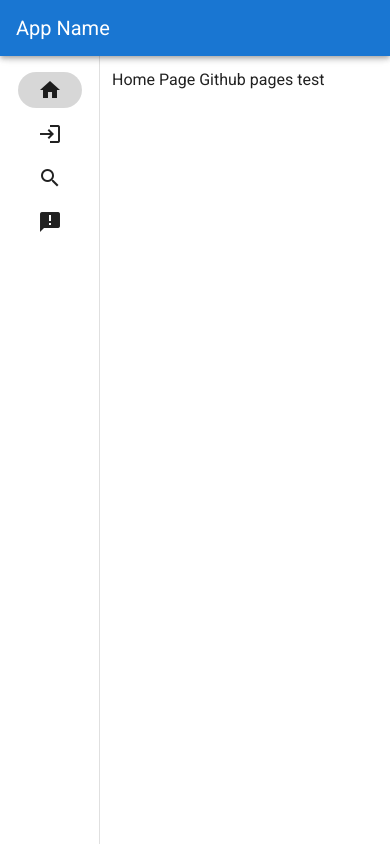
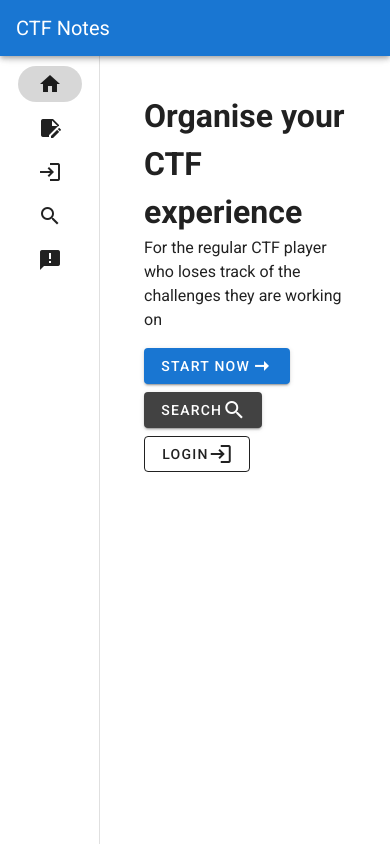
Before and after one commit to mug1wara26/CS6131-Websites, a Vue app: page / in a window 390 px wide. Built offline with nearby package versions, Linux system fonts and the light colour scheme.

Commit message:
responsive design for nav bar and started landing page

```diff
--- a/src/App.vue
+++ b/src/App.vue
@@ -7,25 +7,31 @@
         dark
     >
 
+      <!-- The nav bar icon is only present on mobile, where a temporary overlay will appear on click -->
+      <!-- This is not needed on desktop, as there is more than enough space for a mini nav bar-->
+      <v-app-bar-nav-icon v-if="isMobile" @click.stop="drawer = !drawer"></v-app-bar-nav-icon>
+
       <v-toolbar-title>
-        App Name
+        CTF Notes
       </v-toolbar-title>
 
     </v-app-bar>
 
+
     <v-navigation-drawer
-        permanent
+        v-model="drawer"
+        :permanent.sync="isNotMobile"
         app
         clipped
+        :mini-variant.sync="isNotMobile"
+        :temporary.sync="isMobile"
         mini-variant-width="100px"
-        mini-variant
         absolute
     >
       <v-list dense nav>
         <v-tooltip bottom v-for="item in routes" :key="item.name">
           <template v-slot:activator="{ on, attrs }">
             <v-list-item>
-              <v-list-item-icon>
               <v-btn
                   :to="item.route"
                   text
@@ -37,8 +43,11 @@
                 <v-icon>
                   {{ item.icon }}
                 </v-icon>
+
+                <v-list-item-content class="ml-2" v-if="isMobile">
+                  <v-list-item-title>{{ item.name }}</v-list-item-title>
+                </v-list-item-content>
               </v-btn>
-              </v-list-item-icon>
 
             </v-list-item>
           </template>
@@ -48,7 +57,7 @@
     </v-navigation-drawer>
 
 
-    <v-main>
+    <v-main class="mx-8 my-6">
       <router-view/>
     </v-main>
   </v-app>
@@ -59,6 +68,9 @@ import Vue from "vue"
 
 export default Vue.extend({
   name: 'App',
+  data: () => ({
+    drawer: false
+  }),
   computed: {
     routes(): Array<{
       name: string;
@@ -70,6 +82,11 @@ export default Vue.extend({
           name: "Home",
           route: "/",
           icon: "mdi-home",
+        },
+        {
+          name: "Notes",
+          route: "/notes",
+          icon: "mdi-note-edit",
         },
         {
           name: "Login",
@@ -88,6 +105,14 @@ export default Vue.extend({
         },
       ];
     },
+
+    isMobile(): boolean {
+      return screen.width <= 480
+    },
+
+    isNotMobile(): boolean {
+      return screen.width > 480
+    }
   },
 });
 </script>
--- a/src/router/index.ts
+++ b/src/router/index.ts
@@ -4,6 +4,7 @@ import Home from '../views/Home.vue'
 import Login from '../views/Login.vue'
 import Search from '../views/Search.vue'
 import Feedback from '../views/Feedback.vue'
+import Notes from "../views/Notes.vue"
 
 Vue.use(VueRouter)
 
@@ -12,6 +13,11 @@ const routes = [
         path: '/',
         name: 'home',
         component: Home
+    },
+    {
+        path: '/notes',
+        name: 'notes',
+        component: Notes
     },
     {
         path: '/login',
--- a/src/views/Home.vue
+++ b/src/views/Home.vue
@@ -1,7 +1,23 @@
 <template>
   <v-container fluid>
-    Home Page
-    Github pages test
+    <h1> Organise your CTF experience</h1>
+    <p>For the regular CTF player who loses track of the challenges they are working on</p>
+
+    <v-btn color="primary" class="mr-4 mb-2">
+      Start Now
+      <v-icon>mdi-arrow-right-thin</v-icon>
+    </v-btn>
+
+    <v-btn color="secondary" class="mr-4 mb-2">
+      Search
+      <v-icon>mdi-magnify</v-icon>
+    </v-btn>
+
+    <v-btn outlined class="mr-4 mb-2">
+      Login
+      <v-icon>mdi-login</v-icon>
+    </v-btn>
+
   </v-container>
 </template>
 
--- /dev/null
+++ b/src/views/Notes.vue
@@ -0,0 +1,11 @@
+<template>
+  <v-container fluid>
+    Notes Page
+  </v-container>
+</template>
+
+<script lang="ts">
+import Vue from "vue";
+
+export default Vue.extend({})
+</script>
```
Lines whose indentation alone changed are shown as unchanged.
